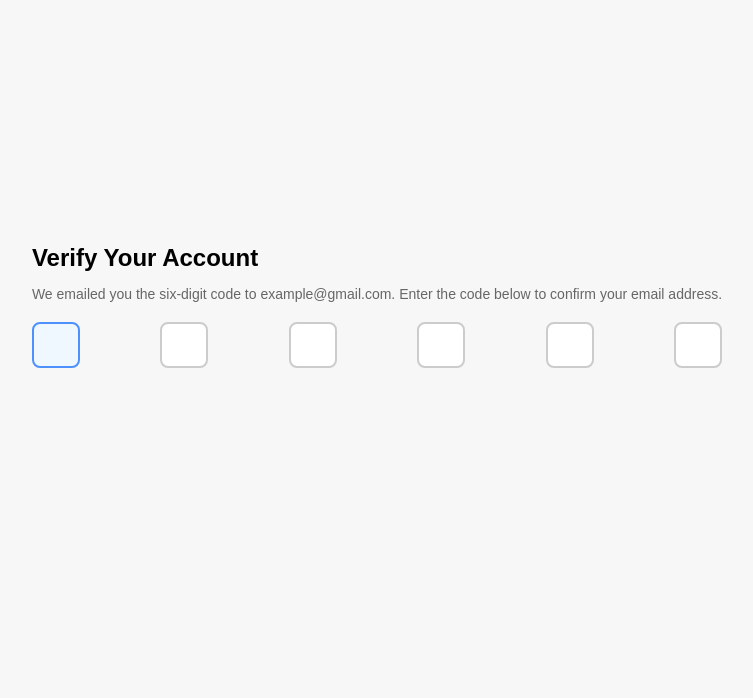
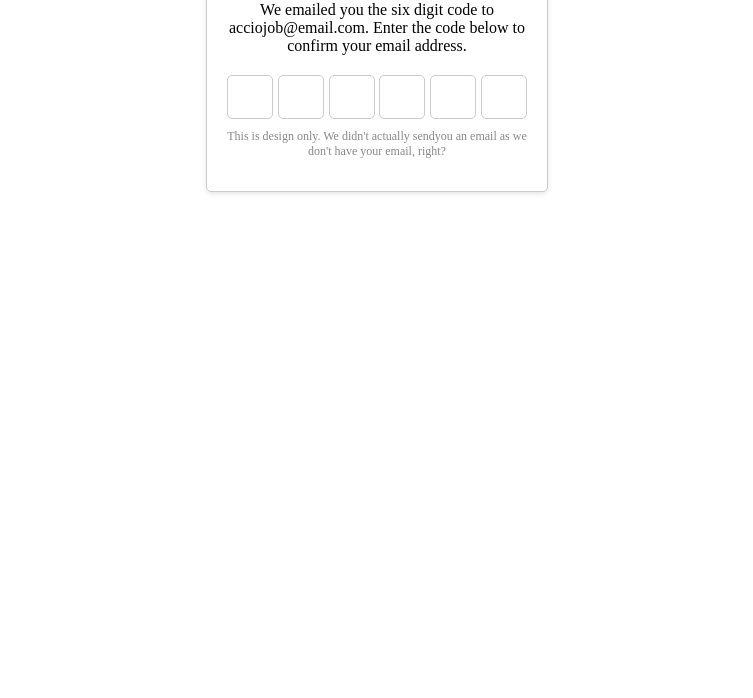
Before and after one commit to acciojob/OTP-DachepallySahithi, a website: page main.html in a window 1280 px wide. Shown: the part 102-800 px from the top of the page, without its empty margins (263-1016 px from the left). Drawn offline with Linux system fonts and the light colour scheme.

Commit message:
created a submission

```diff
--- a/main.html
+++ b/main.html
@@ -3,24 +3,25 @@
 <html>
 
 <head>
-	<!-- <title>OTP Verification</title> -->
+	<title>OTP Verification</title>
 	<link rel="stylesheet" href="styles.css">
 </head>
 
 <body>
-	<div id="verification_container">
-		<h1 id = "verification_heading">Verify Your Account</h1>
-		<p id="verification_subtext">We emailed you the six-digit code to example@gmail.com. Enter the code below to confirm your email address.</p>
+	<div class="container">
+		<h1 id="verification_heading">Verify Your Account</h1>
+		<p id="verification_subtext">We emailed you the six digit code to acciojob@email.com. Enter the code below to confirm your email address.</p>
 
 		<div class="code-container">
-			<input type="text" id="otp-1" class="code" maxlength="1" autofocus>
-			<input type="text" id="otp-2" class="code" maxlength="1">
-			<input type="text" id="otp-3" class="code" maxlength="1">
-		    <input type="text" id="otp-4" class="code" maxlength="1">
-		    <input type="text" id="otp-5" class="code" maxlength="1">
-			<input type="text" id="otp-6" class="code" maxlength="1">
+			<input type="text" class="code" maxlength="1">
+			<input type="text" class="code" maxlength="1">
+			<input type="text" class="code" maxlength="1">
+		    <input type="text" class="code" maxlength="1">
+		    <input type="text" class="code" maxlength="1">
+			<input type="text" class="code" maxlength="1">
+		</div>
 
-		</div>
+		<p class="note">This is design only. We didn't actually sendyou an email as we don't have your email, right?</p>
 	</div>
 	<!-- the entire body must be written by student -->
     <script type="text/javascript" src="./script.js">
--- a/script.js
+++ b/script.js
@@ -1,16 +1,19 @@
-const otpFields = document.querySelectorAll('.code');
+const codeInputs = document.querySelectorAll(".code");
 
-otpFields.forEach((field, index) => {
-  field.addEventListener('input', () => {
-    if (field.value.length === 1 && index < otpFields.length - 1) {
-      otpFields[index + 1].focus();
+codeInputs.forEach((input, index) => {
+  input.addEventListener("input", () => {
+    if (input.value !== "") {
+      if (index < codeInputs.length - 1) {
+        codeInputs[index + 1].focus();
+      }
     }
   });
 
-  field.addEventListener('keydown', (e) => {
-    if (e.key === 'Backspace' && field.value === '') {
+  input.addEventListener("keydown", (event) => {
+    if (event.key === "Backspace") {
       if (index > 0) {
-        otpFields[index - 1].focus();
+        codeInputs[index - 1].focus();
+        codeInputs[index - 1].value = "";
       }
     }
   });
--- a/styles.css
+++ b/styles.css
@@ -1,50 +1,39 @@
-body {
-  font-family: Arial, sans-serif;
-  display: flex;
-  justify-content: center;
-  align-items: center;
-  height: 100vh;
-  margin: 0;
-  background-color: #f7f7f7;
+.container {
+  width: 300px;
+  margin: 0 auto;
+  padding: 20px;
+  border: 1px solid #ccc;
+  border-radius: 5px;
+  box-shadow: 0 2px 5px rgba(0, 0, 0, 0.1);
 }
 
-.otp-container {
+#verification_heading {
   text-align: center;
-  background-color: white;
-  padding: 20px 40px;
-  border-radius: 8px;
-  box-shadow: 0 4px 8px rgba(0, 0, 0, 0.1);
-  width: 300px;
-}
-
-h1 {
-  font-size: 24px;
   margin-bottom: 10px;
 }
 
 #verification_subtext {
-  font-size: 14px;
-  color: #666;
+  text-align: center;
   margin-bottom: 20px;
 }
 
 .code-container {
   display: flex;
   justify-content: space-between;
-  margin-top: 20px;
 }
 
 .code {
   width: 40px;
   height: 40px;
+  border: 1px solid #ccc;
+  border-radius: 5px;
+  text-align: center;
   font-size: 20px;
-  text-align: center;
-  border: 2px solid #ccc;
-  border-radius: 8px;
-  outline: none;
 }
 
-.code:focus {
-  border-color: #4d90fe;
-  background-color: #f0f8ff;
+.note {
+  font-size: 12px;
+  color: #888;
+  text-align: center;
+  margin-top: 10px;
 }
```
